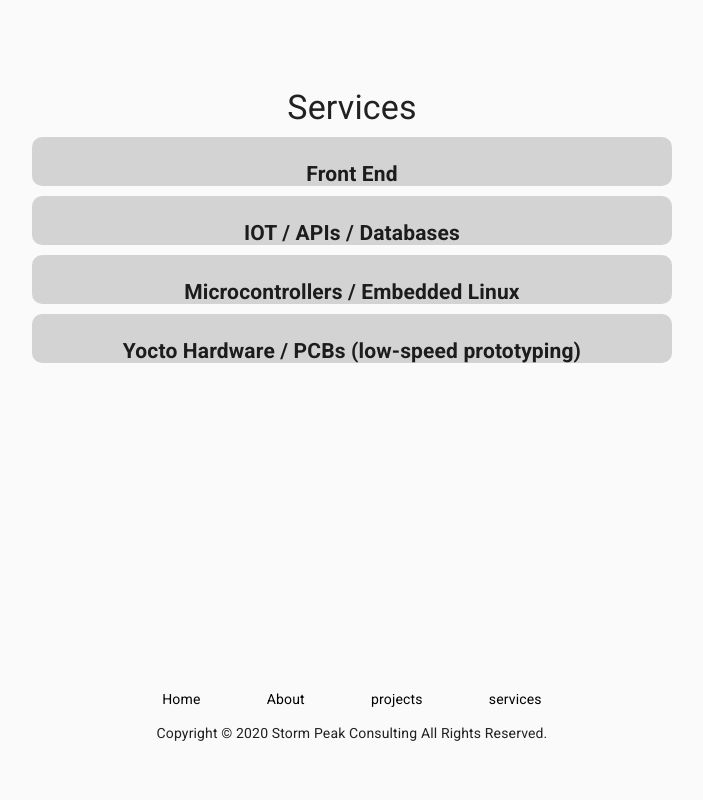
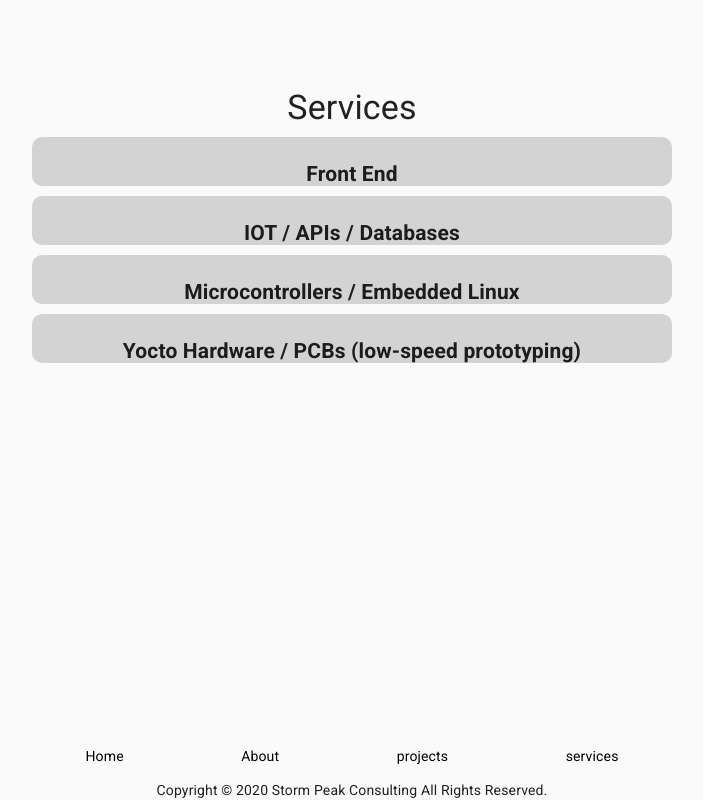
Before and after one commit to KimDuclos/sp-eng, a React (Create React App) app: page / in a window 1280 px wide. Shown: the part 1702-2502 px from the top of the page, without its empty margins (288-991 px from the left). Before the commit the page ends 2445 px from the top, so only its background shows below. Built offline with nearby package versions, Linux system fonts and the light colour scheme.

Commit message:
fixed footer - stays in place when expansion panels expand

```diff
--- a/src/Footer/Footer.jsx
+++ b/src/Footer/Footer.jsx
@@ -4,7 +4,7 @@ import AnchorLink from "react-anchor-link-smooth-scroll";
 
 const Footer = () => {
   return (
-    <>
+    <div className="footer">
       <div className="footerNavLinks">
         <AnchorLink href="#home">
           <p>Home</p>
@@ -22,7 +22,7 @@ const Footer = () => {
       <div className="#copyright">
         Copyright © 2020 Storm Peak Consulting All Rights Reserved.
       </div>
-    </>
+    </div>
   );
 };
 
--- a/src/Footer/Footer.scss
+++ b/src/Footer/Footer.scss
@@ -1,9 +1,17 @@
+.footer {
+  position: relative;
+  bottom: 0;
+  display: flex;
+  flex-direction: column;
+  margin: 0 20% 0 20%;
   .footerNavLinks {
     display: flex;
+    flex-direction: row;
     justify-content: center;
     justify-content: space-evenly;
-    margin: 24% 30% 0 30%;
+    margin: 24% 0 0 0;
     a {
+      padding: 0 0 0 0;
       text-decoration: none;
       color: black;
       visited {
@@ -16,3 +24,4 @@
     font-size: 8px;
     margin: 1% 0 1% 0;
   }
+}
--- a/src/Projects/Projects.jsx
+++ b/src/Projects/Projects.jsx
@@ -3,8 +3,8 @@ import "./Projects.scss";
 
 const ProjectSection = () => {
   return (
-    <>
-      <div className="projectContent" id="projects">
+    <div id="projects">
+      <div className="projectContent">
         <div className="leftProjectContent">
           <div className="projectTitle">This is muh Project</div>
           <div className="projectDescription">
@@ -20,7 +20,7 @@ const ProjectSection = () => {
           <img src="projectImage.jpg" alt="project img" />
         </div>
       </div>
-    </>
+    </div>
   );
 };
 
--- a/src/Services/ServicePanel.jsx
+++ b/src/Services/ServicePanel.jsx
@@ -3,7 +3,7 @@ import "./ServicePanel.scss";
 
 const ServicePanel = (props) => {
   return (
-    <div class="grow" style={{ backgroundColor: "lightGray" }}>
+    <div className="grow" style={{ backgroundColor: "lightGray" }}>
       <h2>{props.serviceTitle}</h2>
       <p>
         {props.serviceDescription}
--- a/src/Services/Services.scss
+++ b/src/Services/Services.scss
@@ -2,8 +2,11 @@
   display: flex;
   flex-direction: column;
   align-items: center;
+  margin: 18% 0 5% 0;
+  width: 100%;
+  height: 400px;
+  overflow: hidden;
   .servicesTitle {
     font-size: 34px;
-    margin: 18% 0 0 0;
   }
 }
```
Lines whose indentation alone changed are shown as unchanged.
